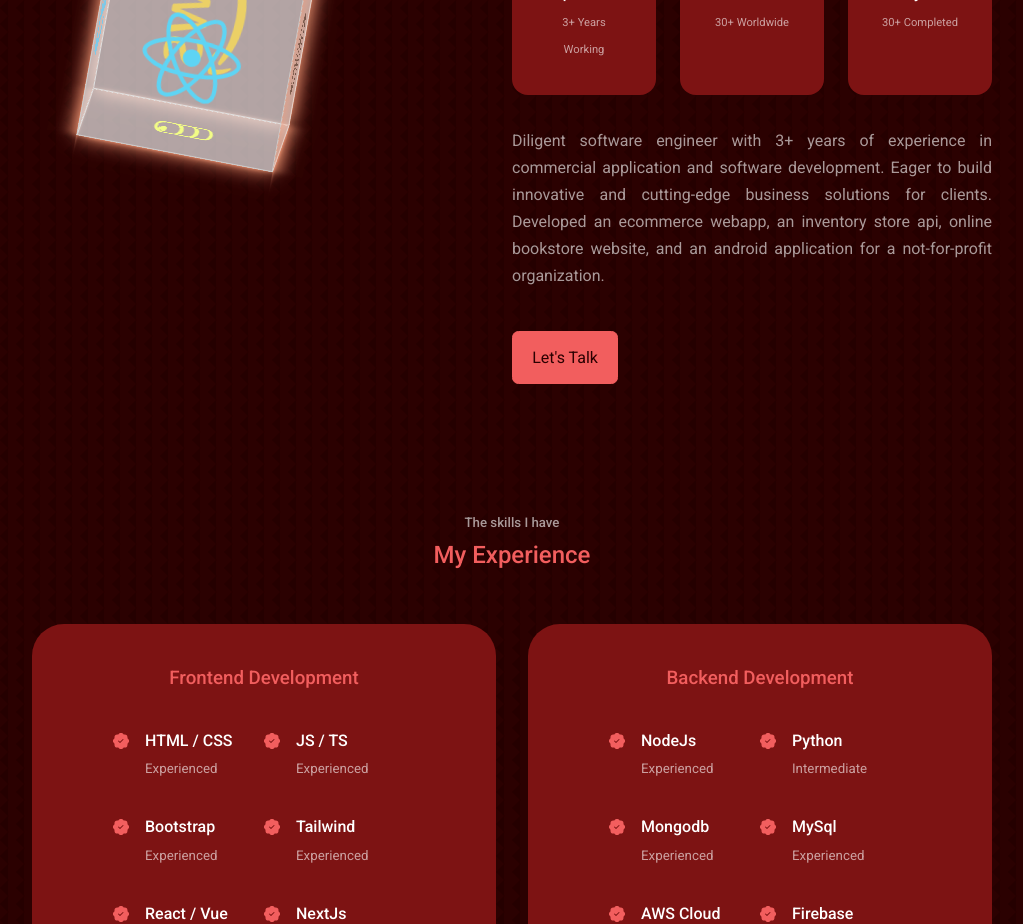
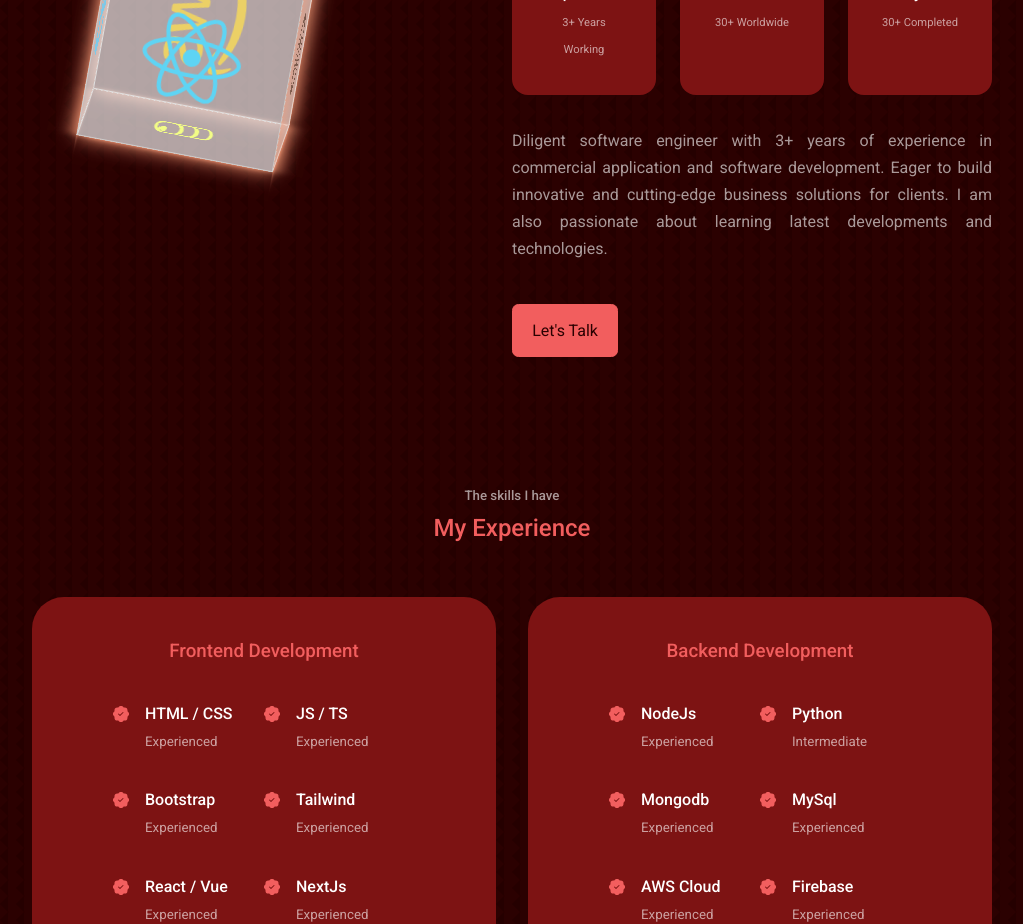
Before and after one commit to TolulopeJoshua/tolulopejoshua.github.io, a React (Create React App) app: page / in a window 1280 px wide. Shown: the part 960-1884 px from the top of the page, without its empty margins (128-1151 px from the left). Built offline with nearby package versions, Linux system fonts and the light colour scheme.

Commit message:
edit about

```diff
--- a/src/components/about/About.jsx
+++ b/src/components/about/About.jsx
@@ -73,8 +73,7 @@ const About = () => {
           <p>
             Diligent software engineer with 3+ years of experience in commercial application and software development.
             Eager to build innovative and cutting-edge business solutions for clients.
-            Developed an ecommerce webapp, an inventory store api, online bookstore website,
-            and an android application for a not-for-profit organization.
+            I am also passionate about learning latest developments and technologies.
           </p>
 
           <a href="#contact" className='btn btn-primary'>Let's Talk</a>
```
Also changed, not shown: 8 other files (tests, documents, lock files or other folders).
